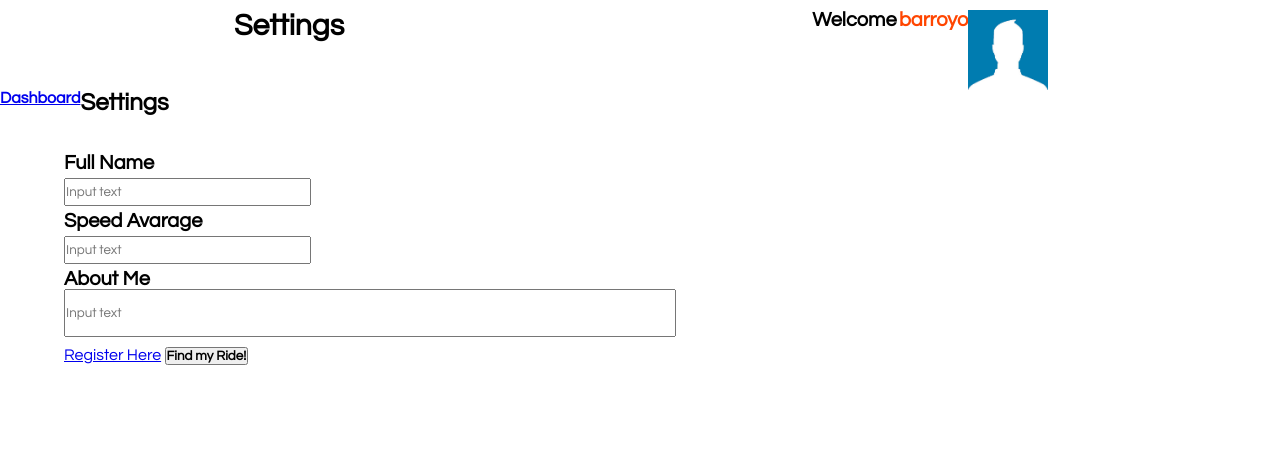
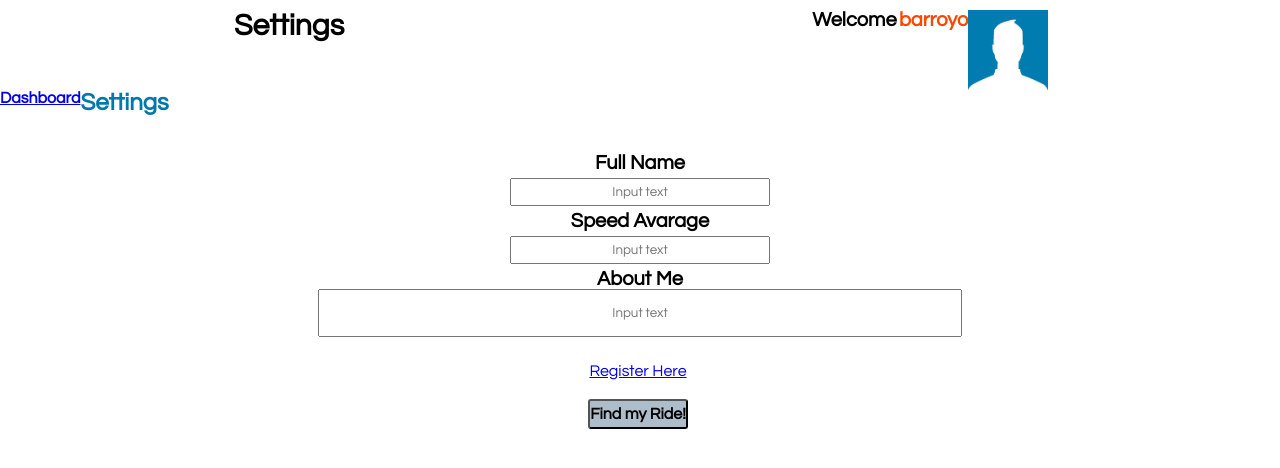
Before and after one commit to steven634/Project1, a plain HTML site: page settings.html in a window 1280 px wide. Shown: the part 322-790 px from the top of the page. Drawn offline with Linux system fonts and the light colour scheme.

```diff
--- a/settings.css
+++ b/settings.css
@@ -57,6 +57,10 @@
     text-align: left;
     display: inline-block;
     display: flex;
+
+}
+.h2{
+    color: #0078AA;
 }
 
 .info-user {
@@ -91,11 +95,13 @@
 
 .div-data {
     margin-top: 3%;
-    margin-left: 5%;
+    display: inline-block;
+    text-align: center;
     display: flex;
 }
 .form{
     width: 100%;
+    display: inline-block;
 }
 .p{
     font-size: 20px;
@@ -106,13 +112,36 @@
     margin-bottom: 5px;
     padding-top: 5px;
     padding-bottom: 5px;
+    text-align: center;
 }
 .input-info{
     width: 50%;
     padding-top: 15px;
     padding-bottom: 15px;
     margin-bottom: 10px;
+    text-align: center;
+    margin-bottom: 2%;
 }
-.nav{
-    font-size: ;
+.button {
+    font-size: 16px;
+    border-radius: 3px;
+    background-color: #AEBDCA;
+    font-weight: 100;
+    height: 30px;
+    margin-top: 20px;
+
 }
+
+.button:hover {
+    background: orangered;
+}
+
+.nav2{
+    display: inline-block;
+    justify-content: center;
+
+
+}
+.registro{
+    margin-right: 2%;
+}
--- a/settings.html
+++ b/settings.html
@@ -12,12 +12,14 @@
 <body>
     <header class="header">
         <div class="logo">
+            <a href="index.html">
             <img class="image-logo" src="logo.jpg" alt="logo">
+            </a>
         </div>
         <nav id="nav">
-            <a href="javascript:void(0)">Dashboard</a>
+            <a href="dashboard.html">Dashboard</a>
             <a href="../homepage/home.html">Rides</a>
-            <a class="active" href="../register/register.html">Settings</a>
+            <a class="active" href="settings.html">Settings</a>
         </nav>
     </header>
     <section>
@@ -63,7 +65,7 @@
                 <nav class="nav">
                     <nav class="nav2">
                         <a class="registro" href="register.html">Register Here</a>
-                        <button class="button , registro" ><b> Find my Ride! </b></button>
+                        <button class="button , registro"><b> Find my Ride! </b></button>
                     </nav>
 
             </form>
```
Also changed, not shown: autentication.html (+3 -1 lines), dashboard.html (+3 -1 lines), register.html (+3 -1 lines), rides.css (added), rides.html (added).
